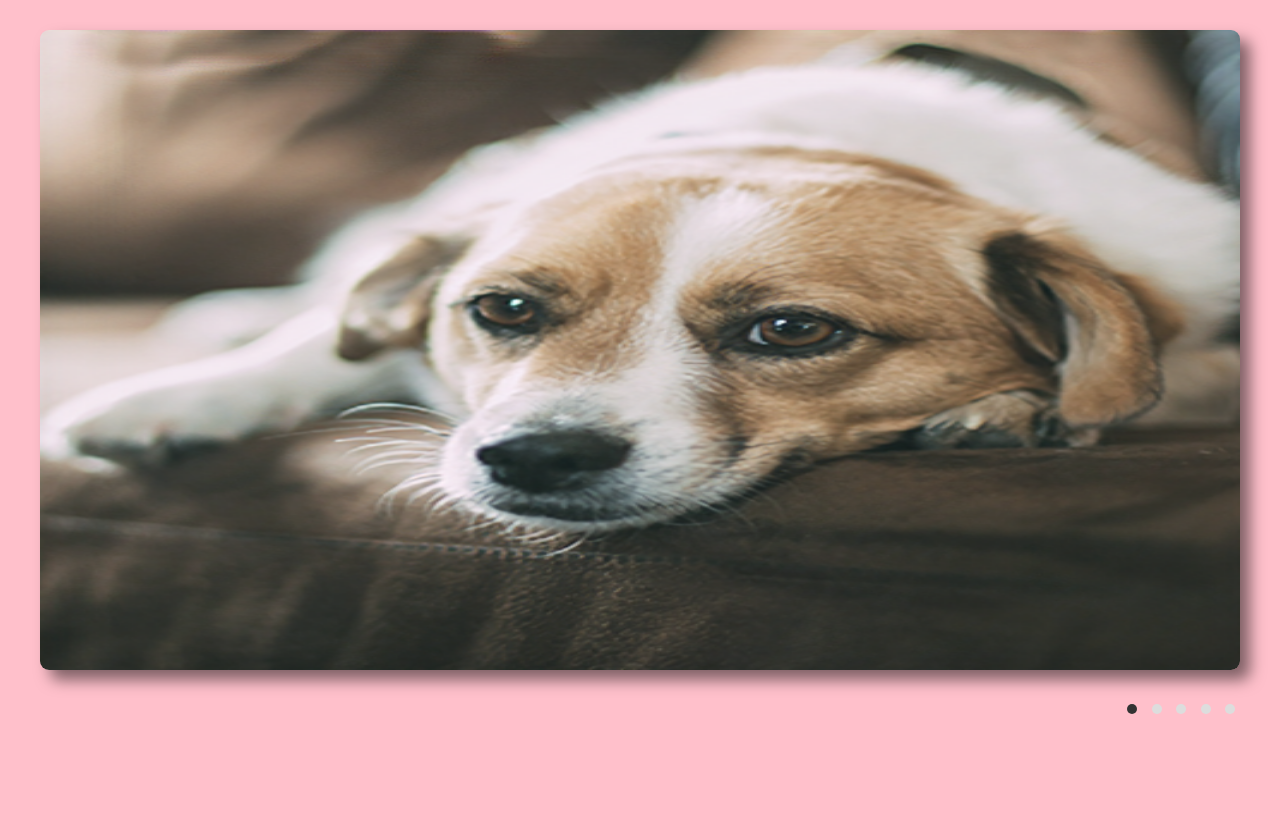
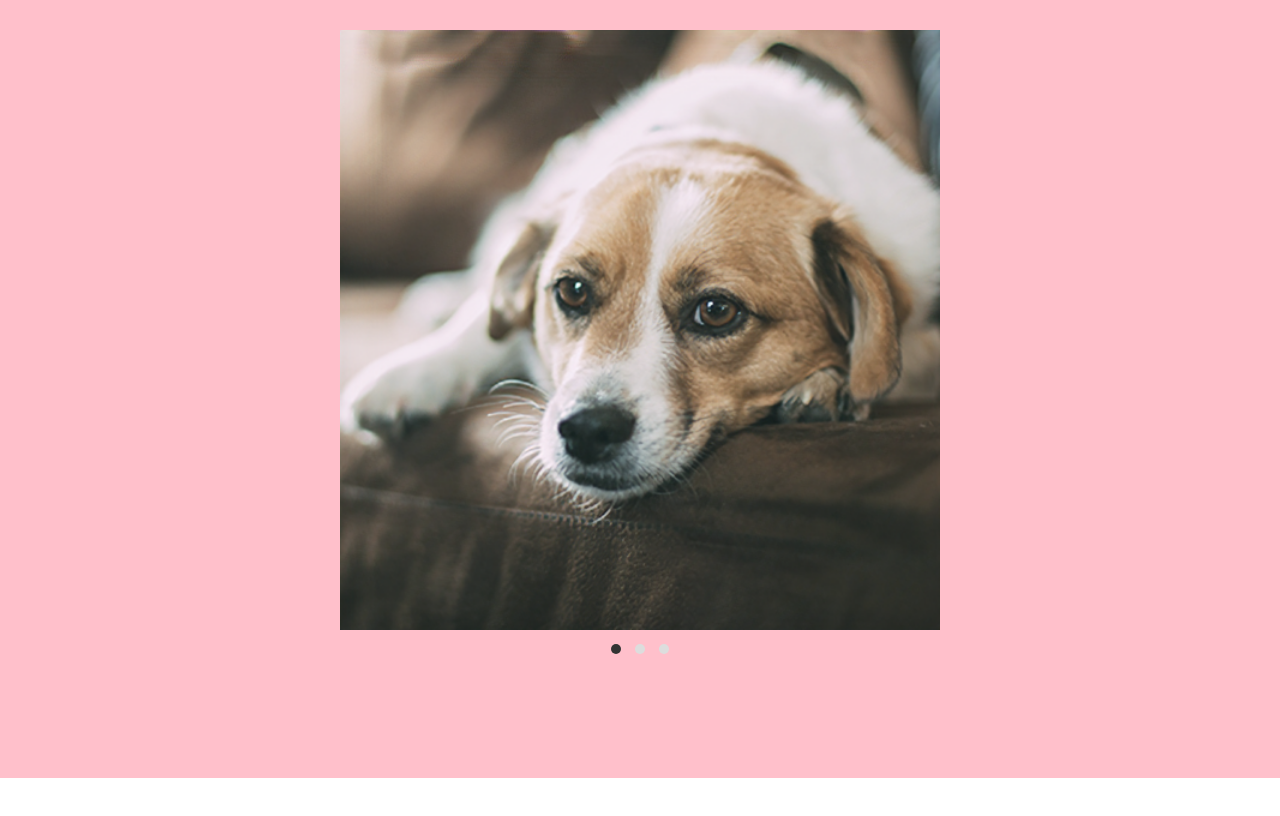
Before and after one commit to Ulistonee/cssMemeSlider, a plain HTML site: page cssMemeSlider/index.html in a window 1280 px wide. Drawn offline with Linux system fonts and the light colour scheme.

Commit message:
feat: slider layout ready without js ready(Wed, Sep 11, 2024 12:26:38 PM)

```diff
--- a/cssMemeSlider/index.html
+++ b/cssMemeSlider/index.html
@@ -4,18 +4,31 @@
     <meta charset="UTF-8">
     <title>Mem Slider</title>
     <link rel="stylesheet" href="style.css">
-    <script defer src="slider.js"></script>
 </head>
 <body>
     <main class="meme-slider-wrapper">
-        <div class="meme-slider">
-        </div>
-        <div class="indicators">
-            <span class="dot active" data-index="first"></span>
-            <span class="dot" data-index="second"></span>
-            <span class="dot" data-index="third"></span>
-            <span class="dot" data-index="fourth"></span>
-            <span class="dot" data-index="fifth"></span>
+        <div class="slider">
+            <input type="radio" name="slider" id="slide1" checked>
+            <input type="radio" name="slider" id="slide2">
+            <input type="radio" name="slider" id="slide3">
+
+            <div class="slides">
+                <div class="slide">
+                    <img src="assets/images/pets-hight500/charly.png" alt="Slide 1">
+                </div>
+                <div class="slide">
+                    <img src="assets/images/pets-hight500/charly.png" alt="Slide 2">
+                </div>
+                <div class="slide">
+                    <img src="assets/images/pets-hight500/charly.png" alt="Slide 3">
+                </div>
+            </div>
+
+            <div class="indicators">
+                <label for="slide1" class="dot"></label>
+                <label for="slide2" class="dot"></label>
+                <label for="slide3" class="dot"></label>
+            </div>
         </div>
     </main>
 </body>
--- a/cssMemeSlider/style.css
+++ b/cssMemeSlider/style.css
@@ -64,3 +64,85 @@ a:hover, a:active, a:focus {
 .hidden {
     display: none;
 }
+
+.slider {
+    position: relative;
+    width: 100%;
+    max-width: 600px;
+    margin: auto;
+    overflow: hidden;
+}
+
+.slides {
+    display: flex;
+    /*width: 300%;*/
+    transition: transform 0.5s ease-in-out;
+}
+
+.slide {
+    width: 100%;
+    flex-shrink: 0;
+    position: relative;
+}
+
+.slide img {
+    width: 100%;
+    display: block;
+}
+
+input[type="radio"] {
+    display: none;
+}
+
+#slide1:checked ~ .slides {
+    transform: translateX(0%);
+}
+
+#slide2:checked ~ .slides {
+    transform: translateX(-100%);
+}
+
+#slide3:checked ~ .slides {
+    transform: translateX(-200%);
+}
+
+.prev, .next {
+    position: absolute;
+    top: 50%;
+    transform: translateY(-50%);
+    background-color: rgba(0, 0, 0, 0.5);
+    color: white;
+    padding: 10px;
+    cursor: pointer;
+    font-size: 20px;
+    z-index: 10;
+}
+
+.prev {
+    left: 10px;
+}
+
+.next {
+    right: 10px;
+}
+
+.indicators {
+    text-align: center;
+    margin-top: 10px;
+}
+
+.dot {
+    display: inline-block;
+    width: 10px;
+    height: 10px;
+    background-color: #ddd;
+    border-radius: 50%;
+    margin: 0 5px;
+    cursor: pointer;
+}
+
+input#slide1:checked ~ .indicators label[for="slide1"],
+input#slide2:checked ~ .indicators label[for="slide2"],
+input#slide3:checked ~ .indicators label[for="slide3"] {
+    background-color: #333;
+}
```
